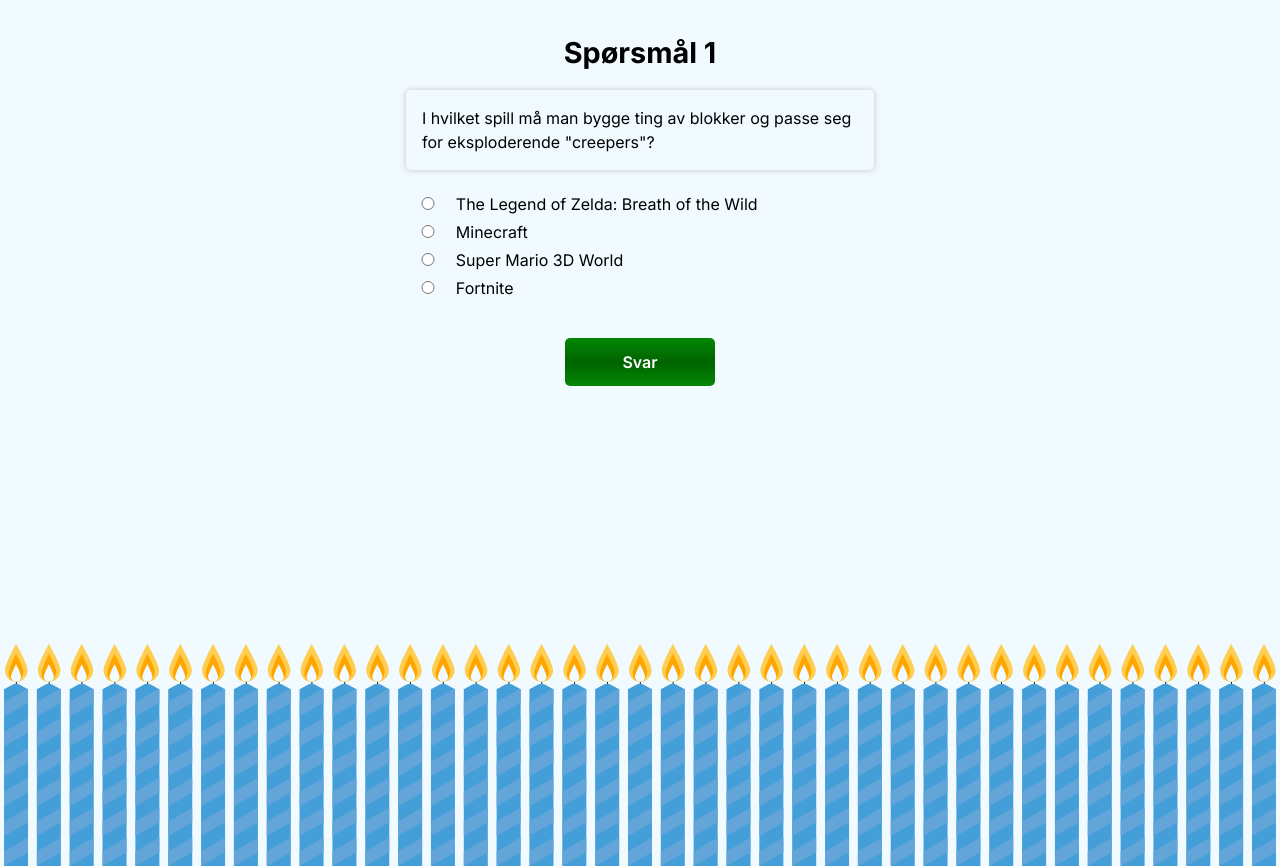
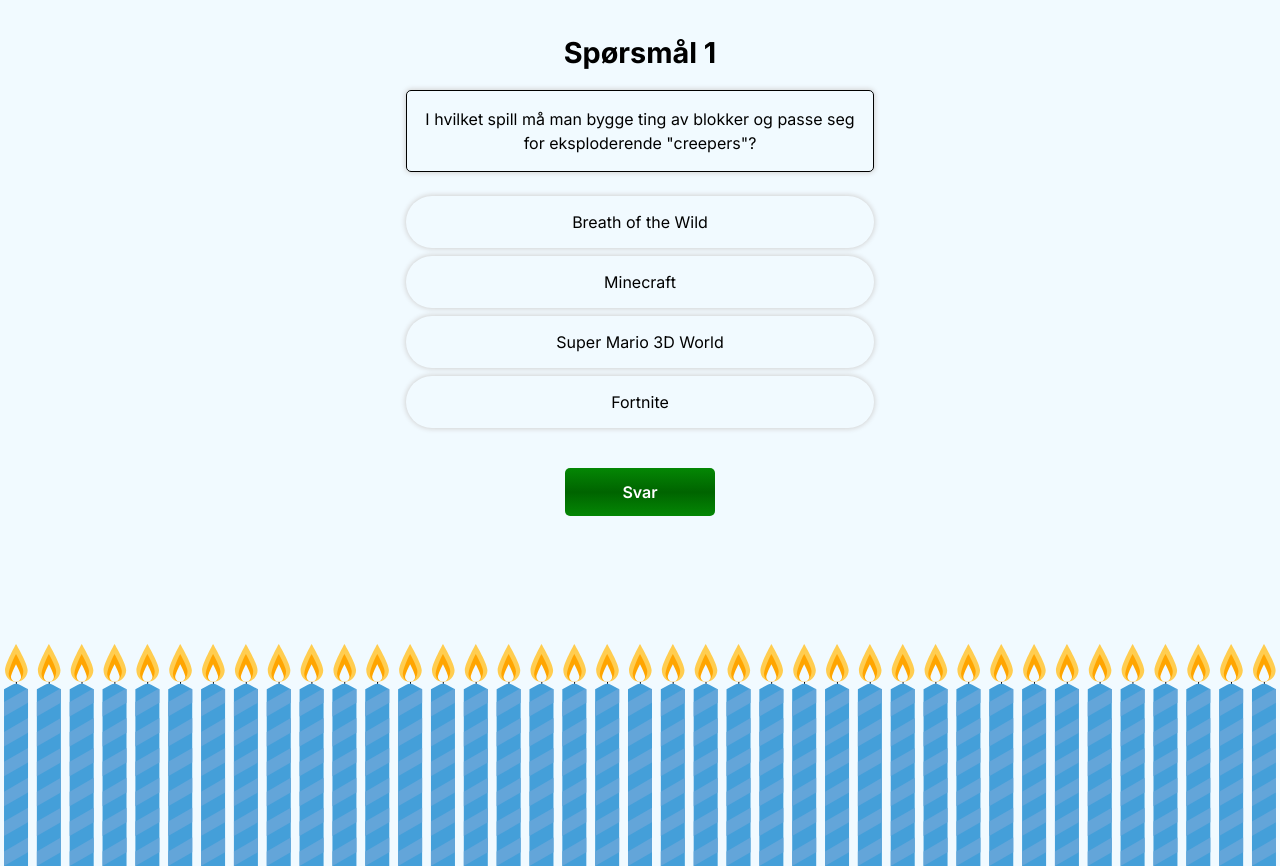
Before and after one commit to espenraugstad/bdq, a plain HTML site: page questions.html in a window 1280 px wide. Drawn offline with Linux system fonts and the light colour scheme.

Commit message:
Changed style of options to be more button-like

```diff
--- a/scripts/questions.js
+++ b/scripts/questions.js
@@ -3,7 +3,7 @@
         id: "123",
         question: "I hvilket spill må man bygge ting av blokker og passe seg for eksploderende \"creepers\"?",
         options: [
-            "The Legend of Zelda: Breath of the Wild",
+            "Breath of the Wild",
             "Minecraft",
             "Super Mario 3D World",
             "Fortnite"
@@ -57,8 +57,7 @@
         let opt = document.createElement("div");
         opt.classList.add("opt")
         opt.innerHTML = `
-        <input type="radio" name="questionOption">
-        <label>${option}</label>
+        <label class="optLabel"> <input type="radio" name="questionOption"> ${option} </label>
         `;
         options.appendChild(opt);
     }
--- a/styles/global.css
+++ b/styles/global.css
@@ -81,21 +81,47 @@
     padding: 1rem;
     margin: 0;
     box-shadow: 0px 0px 5px 1px lightgray;
+    border: 1px solid black;
     border-radius: 5px;
+    width: 100%;
+    text-align: center;
 }
 #options{
     margin: 1rem;
     width: 100%;
 }
+.opt{
+    margin: .5rem 0;
+    border-radius: 500px;
+    box-shadow: 0px 0px 5px 1px lightgray;
 
+}
 
-
-.opt{
+/* .opt{
     margin: 0.5rem 0;
     display: grid;
     grid-template-columns: 0.1fr 1fr;
     gap: .5rem;
     align-items: start;
+} */
+
+.optLabel{
+    cursor: pointer;
+    padding: 1rem;
+    width: 100%;
+    display: inline-block;
+    border-radius: 500px;
+    text-align: center;
+    text-wrap: balance;
+}
+
+.optLabel:has(input:checked){
+    background: linear-gradient( #ffcd50, #ffa500, #ffcd50);
+    color: black;
+}
+
+.optLabel input{
+    display: none;
 }
 
 img{
@@ -111,6 +137,7 @@
     padding: 2rem;
     border: none;
     border-radius: 5px;
+    max-width: 400px;
     width: 80%;
     top: -50%;
 }
```
